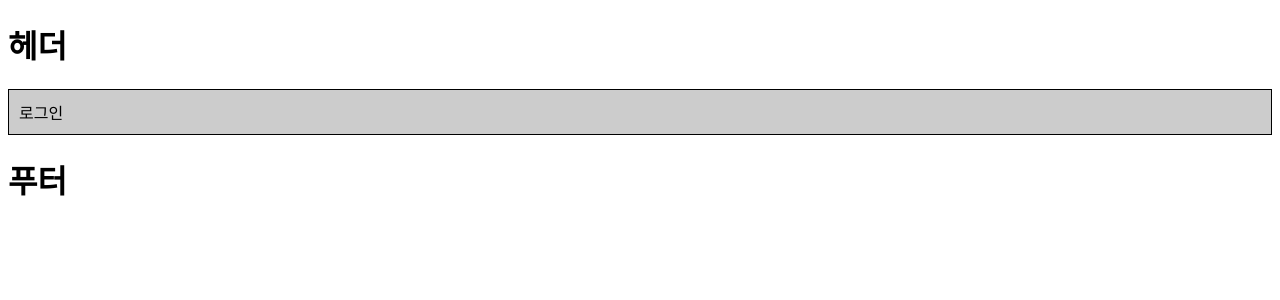
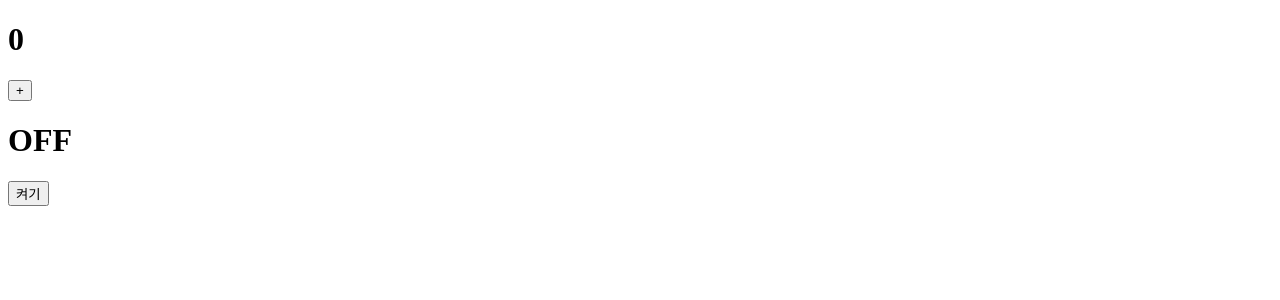
Before and after one commit to Pyoggit/ReactStudy, a React (Vite) app in the folder section04/: page / in a window 1280 px wide. Shown: the top 300 px of the page. Built offline with nearby package versions, Linux system fonts and the light colour scheme.

Commit message:
[CREATE] onCilck 함수 useState로  테스트

```diff
--- a/section04/src/App.jsx
+++ b/section04/src/App.jsx
@@ -1,16 +1,29 @@
 import './App.css'
-import Header from './components/Header'
-import Main from './components/Main'
-import Footer from './components/Footer'
+import { useState } from 'react'
+
+function App() {
+  const [count, setCount] = useState(0);
+  const [light, setLight] = useState('OFF');
+
+  const buttonClickEvent = (e)=>{
+    setCount(count + 1)
+    console.log(count)
+  }
 
 
-function App() {
 
   return (
     <>
-      <Header />
-      <Main />
-      <Footer />
+      <div>
+        <h1>{count}</h1>
+        <button onClick ={buttonClickEvent}>+</button>
+      </div>
+      <div>
+        <h1>{light}</h1>
+        <button onClick = {()=>{ setLight(light === 'OFF' ? 'ON' : 'OFF' ) }}>
+          {light === 'ON' ? ("끄기"):("켜기")}
+        </button>
+      </div>
     </>
   )
 }
--- a/section04/src/components/Main.jsx
+++ b/section04/src/components/Main.jsx
@@ -15,6 +15,6 @@
 
         </>
     );
-  };
+  }
 
   export default Main;
```
